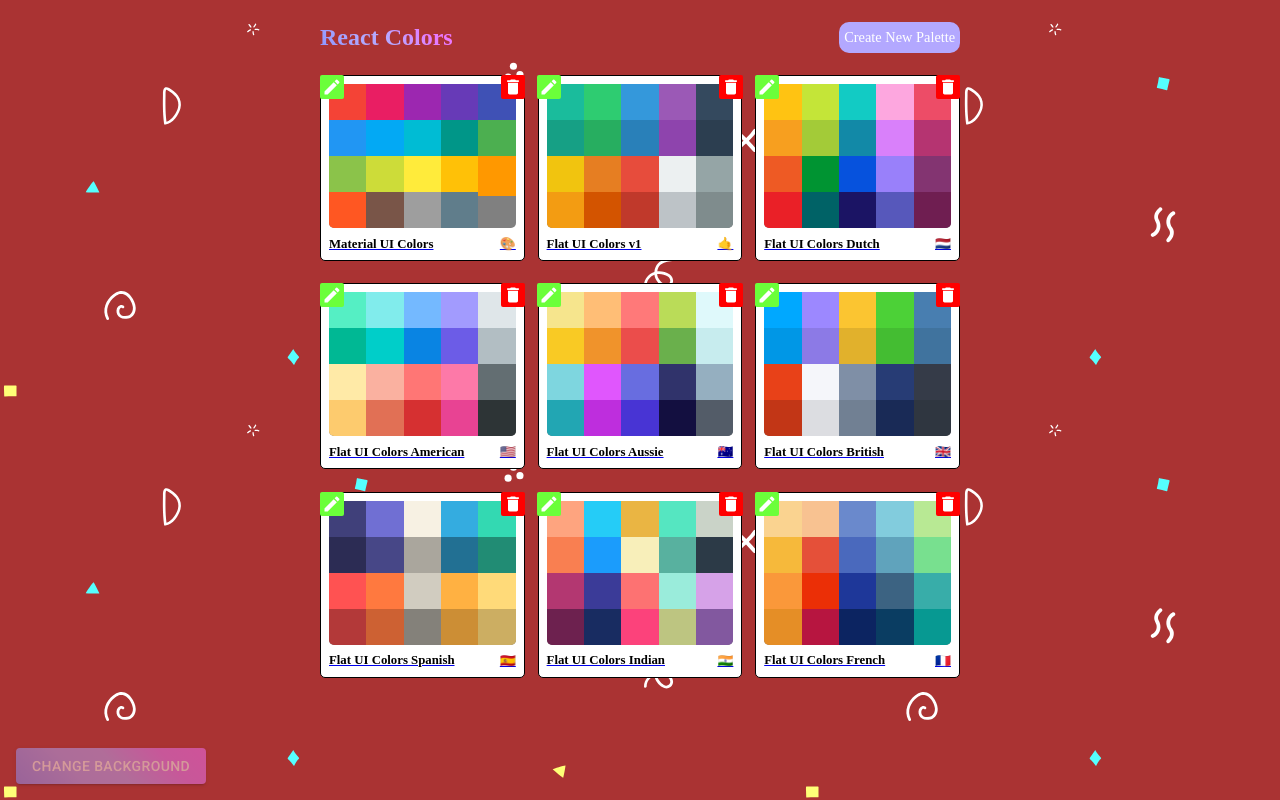
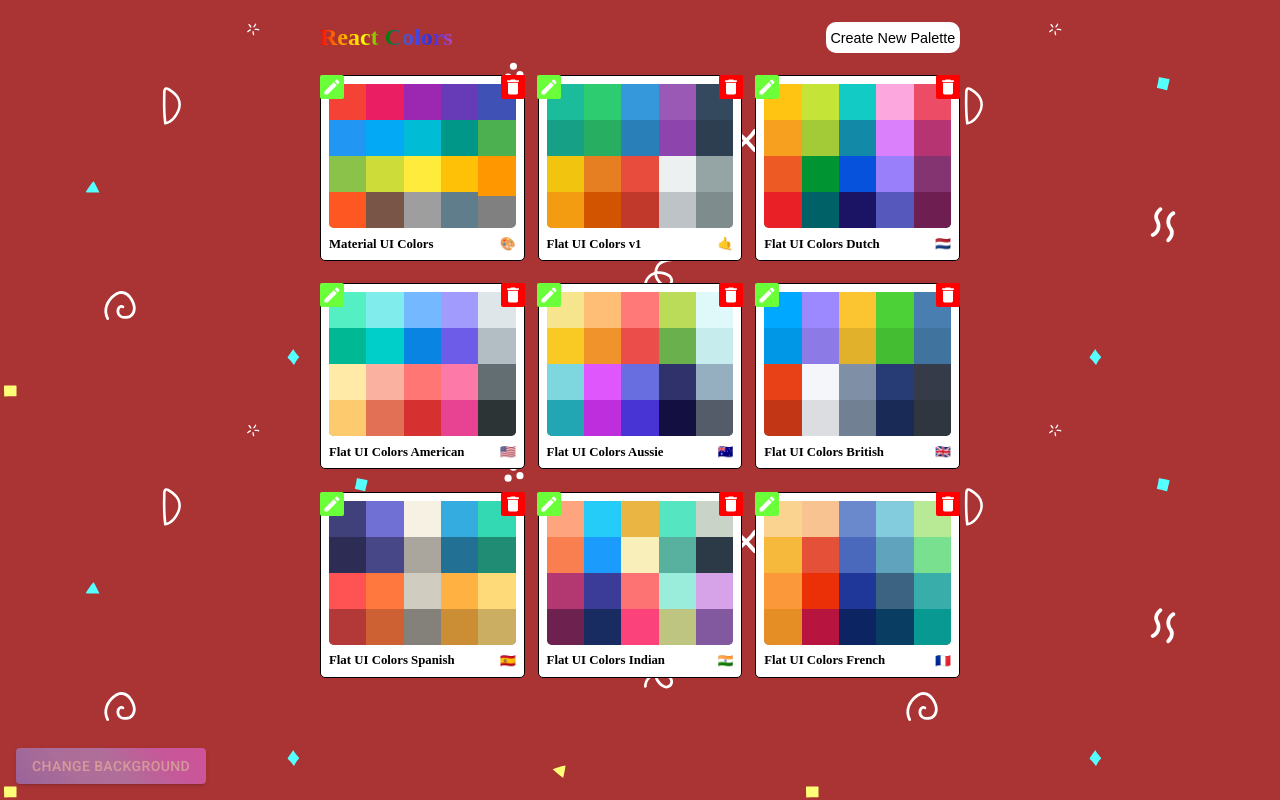
Before and after one commit to YeonghunKO/color-palatte-project, a React (Create React App) app: page / in a window 1280 px wide. Built offline with nearby package versions, Linux system fonts and the light colour scheme; a web font is replaced by a local one.

Commit message:
:lipstick:STYLE: Make nav, favicon colorful

```diff
--- a/public/index.html
+++ b/public/index.html
@@ -29,7 +29,7 @@
       Learn how to configure a non-root public URL by running `npm run build`.
     -->
 
-    <title>React App</title>
+    <title>React Color</title>
   </head>
   <body>
     <noscript>You need to enable JavaScript to run this app.</noscript>
--- a/src/App.js
+++ b/src/App.js
@@ -52,7 +52,6 @@ function App() {
             : palette
         );
 
-        console.log(paletteList);
         setPalette(editedPaletteList);
       }
       setEditingPaletteId(null);
--- a/src/assets/styles/PaletteListStyles.js
+++ b/src/assets/styles/PaletteListStyles.js
@@ -58,9 +58,8 @@ export default {
     color: 'white',
     '& h1': {
       fontSize: '1.5rem',
-      background: 'rgb(244,115,255)',
       background:
-        '-webkit-linear-gradient(227deg, rgba(244,115,255,1) 0%, rgba(229,124,255,1) 22%, rgba(184,167,255,1) 48%, rgba(175,168,255,1) 68%, rgba(138,148,255,1) 100%)',
+        'linear-gradient(90deg, red, orange, yellow, green, #5151e6, #3131dd, #bb4abb);',
       '-webkit-background-clip': 'text',
       '-webkit-text-fill-color': 'transparent',
       [sizes.down('xs')]: {
@@ -68,11 +67,12 @@ export default {
       },
     },
     '& a': {
-      background: '#b3a8ff',
+      fontFamily: 'fantasy',
+      background: 'white',
       height: '42%',
       padding: '0 .3rem',
       borderRadius: '10px',
-      color: 'white',
+      color: 'black',
       display: 'flex',
       alignItems: 'center',
       textDecoration: 'none',
@@ -87,7 +87,9 @@ export default {
     },
   },
   palettesClass: {
-    // height: '100vh',
+    '& a': {
+      textDecoration: 'none',
+    },
     boxSizing: 'border-box',
     width: '100%',
     display: 'grid',
--- a/src/components/MiniPalette.js
+++ b/src/components/MiniPalette.js
@@ -41,7 +41,6 @@ function MiniPalette(props) {
     evt.preventDefault();
     editingPaletteStart(id);
   };
-  console.log('mini palette', paletteName);
   return (
     <div className={root}>
       <Delete className={deleteIcon} onClick={handleDelete} />
```
Also changed, not shown: 2 other files (tests, documents, lock files or other folders).
